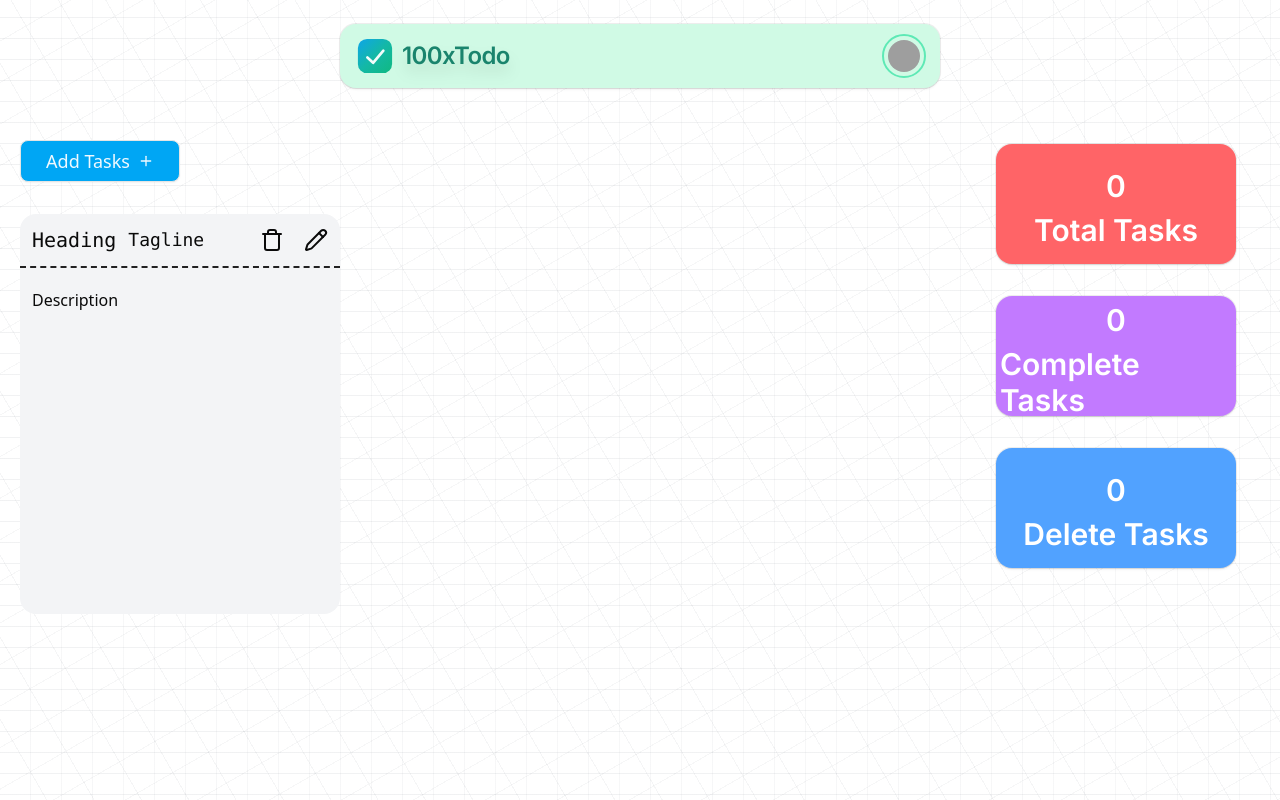
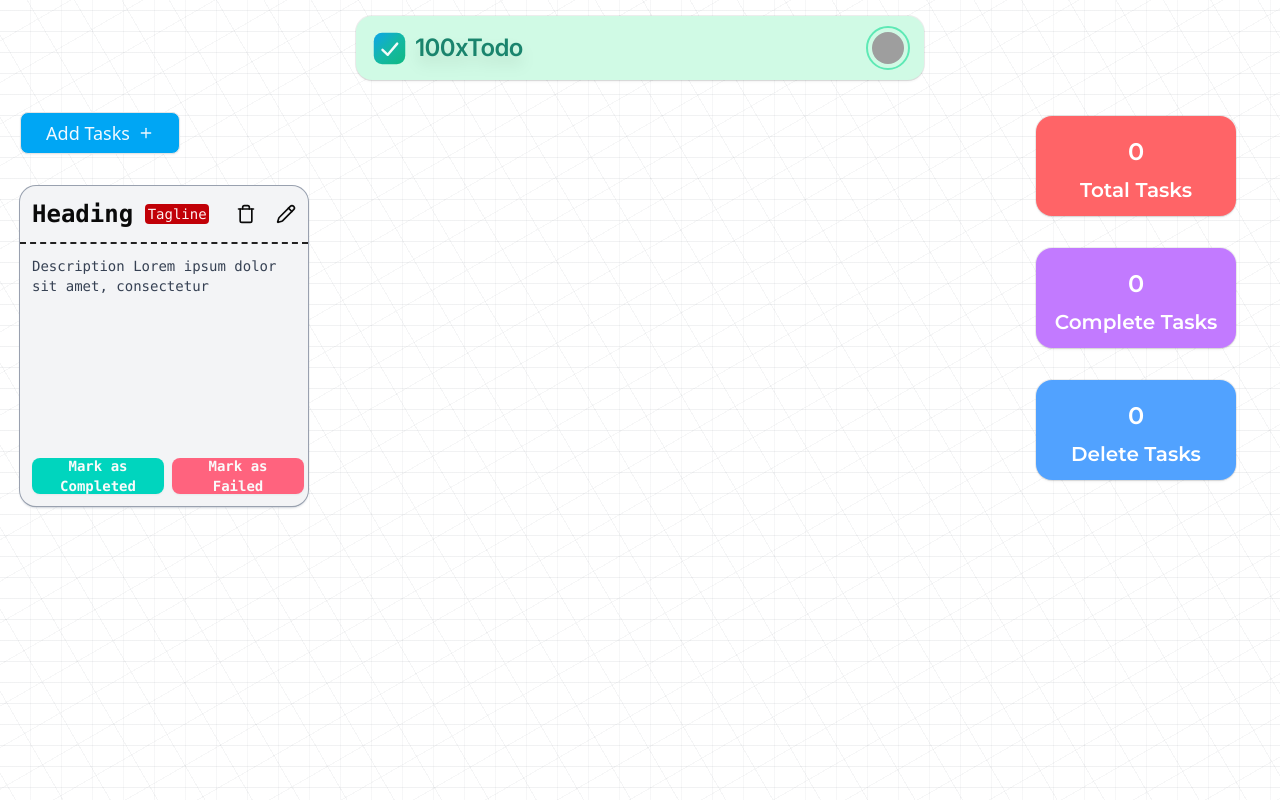
Before and after one commit to sourish19/100xTodo, a React (Vite) app in the folder frontend/: page / in a window 1280 px wide. Shown: the top 800 px of the page. Built offline with nearby package versions, Linux system fonts and the light colour scheme; grey boxes are pictures that could not be loaded.

Commit message:
feat: Implemented the Ui & structure

```diff
--- a/frontend/src/components/Logo/Logo.jsx
+++ b/frontend/src/components/Logo/Logo.jsx
@@ -48,7 +48,7 @@ const Logo = ({ height, width }) => {
         />
       </svg>
       <div className="ml-2">
-        <h1 className="font-inter text-2xl font-semibold tracking-tight text-[#1a846d] drop-shadow-xl">
+        <h1 className="font-inter text-lg font-semibold tracking-tight text-[#1a846d] drop-shadow-xl sm:text-2xl">
           100xTodo
         </h1>
       </div>
--- a/frontend/src/components/Navbar/Navbar.jsx
+++ b/frontend/src/components/Navbar/Navbar.jsx
@@ -3,7 +3,7 @@ import { Logo } from '../index'
 const Navbar = () => {
   return (
     <div>
-      <Logo height={'38px'} width={'38px'} />
+      <Logo height={'35px'} width={'35px'} />
     </div>
   )
 }
--- a/frontend/src/components/TaskCards/TaskCards.jsx
+++ b/frontend/src/components/TaskCards/TaskCards.jsx
@@ -1,27 +1,45 @@
-import { Trash,Pencil  } from 'lucide-react';
+import { Trash, Pencil } from 'lucide-react'
+import { Button } from '../ui/button'
 function TaskCards() {
   return (
-    <div className="grid grid-cols-3 gap-x-5 gap-y-3  w-full h-screen my-8">
-      <div className = "bg-gray-100 flex flex-col rounded-2xl max-h-100 w-80 shadow-gray-400 ">
-        <div className="flex justify-between p-3 custom-dashed-circle">
+<div className="my-8 grid min-h-screen w-full grid-cols-1 gap-x-8 gap-y-5 sm:grid-cols-2 xl:grid-cols-3">
+  {/* Card */}
+  <div className="shadow-input flex h-80 w-72 flex-col rounded-2xl bg-gray-100 font-mono shadow-gray-400">
+    {/* Header */}
+    <div className="custom-dashed-circle flex justify-between p-3">
       <div className="flex items-center justify-start gap-3">
-            <div className="font-mono text-xl">Heading</div>
-            <div className="font-mono text-lg">
+        <div className="text-2xl font-bold">Heading</div>
+        <div className="text-bold w-16 rounded bg-red-700 text-center text-sm text-red-50">
           Tagline
         </div>
       </div>
       <div className="flex items-center justify-center gap-5">
-            <Trash />
-            <Pencil />
+        <Trash className="h-5 w-5" />
+        <Pencil className="h-5 w-5" />
       </div>
     </div>
-        <div className="w-100 pr-3 pb-3 pl-3 pt-5">
-          Description
+
+    {/* Content */}
+    <div className="flex flex-col flex-grow px-3">
+      {/* Description (truncate with no scrollbars) */}
+      <div className="h-50 pt-3 text-sm text-gray-700 overflow-auto no-scrollbar">
+        Description Lorem ipsum dolor sit amet, consectetur
+      </div>
+
+      {/* Buttons always at bottom */}
+      <div className="flex justify-around gap-2 mt-auto pb-3">
+        <Button className="w-1/2 bg-teal-400 whitespace-normal font-bold hover:bg-teal-500">
+          Mark as Completed
+        </Button>
+        <Button className="w-1/2 bg-rose-400 whitespace-normal font-bold hover:bg-rose-500">
+          Mark as Failed
+        </Button>
+      </div>
+    </div>
   </div>
 </div>
 
 
-    </div>
   )
 }
 
--- a/frontend/src/components/TaskStats/TaskStats.jsx
+++ b/frontend/src/components/TaskStats/TaskStats.jsx
@@ -8,12 +8,10 @@ function TaskStats({ fieldNumber }) {
           return (
             <div
               key={index}
-              className={`flex h-30 w-45 flex-col rounded-2xl ${val.color} shadow-input font-inter items-center justify-center lg:w-60`}
+              className={`flex h-25 w-45 flex-col rounded-2xl ${val.color} shadow-input font-montserrat items-center justify-center lg:w-50`}
             >
-              <div className="pt-2 text-2xl font-semibold lg:text-3xl">0</div>
-              <div className="px-1 pt-2 text-xl font-semibold lg:text-3xl">
-                {val.name}
-              </div>
+              <div className="pt-2 text-2xl font-semibold">0</div>
+              <div className="px-1 pt-2 text-xl font-semibold">{val.name}</div>
             </div>
           )
         })}
--- a/frontend/src/index.css
+++ b/frontend/src/index.css
@@ -1,10 +1,21 @@
 @import url('https://fonts.googleapis.com/css2?family=Inter:ital,opsz,wght@0,14..32,100..900;1,14..32,100..900&display=swap');
+@import url('https://fonts.googleapis.com/css2?family=Inter:ital,opsz,wght@0,14..32,100..900;1,14..32,100..900&family=Montserrat:ital,wght@0,100..900;1,100..900&family=Poppins:ital,wght@0,100;0,200;0,300;0,400;0,500;0,600;0,700;0,800;0,900;1,100;1,200;1,300;1,400;1,500;1,600;1,700;1,800;1,900&display=swap');
 @import 'tailwindcss';
 @import 'tw-animate-css';
 
 .custom-dashed-circle {
   border: none;
   border-bottom: 2px dashed #212121; /* Tailwind's amber-800 */
+}
+
+@layer utilities {
+  .no-scrollbar::-webkit-scrollbar {
+    display: none;
+  }
+  .no-scrollbar {
+    -ms-overflow-style: none;
+    scrollbar-width: none;
+  }
 }
 
 @custom-variant dark (&:is(.dark *));
@@ -49,6 +60,8 @@
     0px 2px 3px -1px rgba(0, 0, 0, 0.1), 0px 1px 0px 0px rgba(25, 28, 33, 0.02),
     0px 0px 0px 1px rgba(25, 28, 33, 0.08);
   --font-inter: Inter, sans-serif;
+  --font-montserrat: 'Montserrat', sans-serif;
+  --font-poppins: 'Poppins', sans-serif;
 }
 
 :root {
--- a/frontend/src/layouts/TodoLayout.jsx
+++ b/frontend/src/layouts/TodoLayout.jsx
@@ -1,7 +1,9 @@
 import { Navbar, UserProfile } from '../components'
+
 const TodoLayout = ({ children }) => {
   return (
-    <div className="relative min-h-screen bg-white w-full">
+    <div className="relative min-h-screen w-full overflow-x-hidden bg-white">
+      {/* Background */}
       <div
         className="pointer-events-none absolute inset-0 z-0"
         style={{
@@ -11,20 +13,22 @@ const TodoLayout = ({ children }) => {
             repeating-linear-gradient(60deg, transparent, transparent 40px, rgba(55, 65, 81, 0.05) 40px, rgba(55, 65, 81, 0.05) 41px),
             repeating-linear-gradient(150deg, transparent, transparent 35px, rgba(31, 41, 55, 0.04) 35px, rgba(31, 41, 55, 0.04) 36px)
           `,
+          backgroundSize: 'cover',
         }}
       />
 
-        <div className="h-30 w-full items-center">
-          <div className="fixed z-10 inset-x-0 top-0">
-            <div className="relative  mx-auto h-20 max-w-150">
-              <div className="shadow-input absolute top-6 flex w-90 items-center justify-between rounded-2xl bg-emerald-100 px-4 py-3 mx- sm:w-150 ">
+      {/*Nav */}
+      <div className="fixed inset-x-0 top-0 z-50">
+        <div className="mx-auto max-w-150 px-4">
+          <div className="shadow-input mt-4 flex items-center justify-between rounded-2xl bg-emerald-100 px-4 py-3">
             <Navbar />
             <UserProfile />
           </div>
         </div>
       </div>
-        </div>
-        <div className="relative mt-5 flex max-w-250 flex-col-reverse items-center justify-center px-5 sm:items-baseline sm:justify-start md:flex-row">
+
+      {/*Content */}
+      <div className="relative mt-28 flex max-w-250 flex-col-reverse items-center justify-center px-5 sm:items-baseline sm:justify-start md:flex-row">
         {children}
       </div>
     </div>
```
Lines whose indentation alone changed are shown as unchanged.
